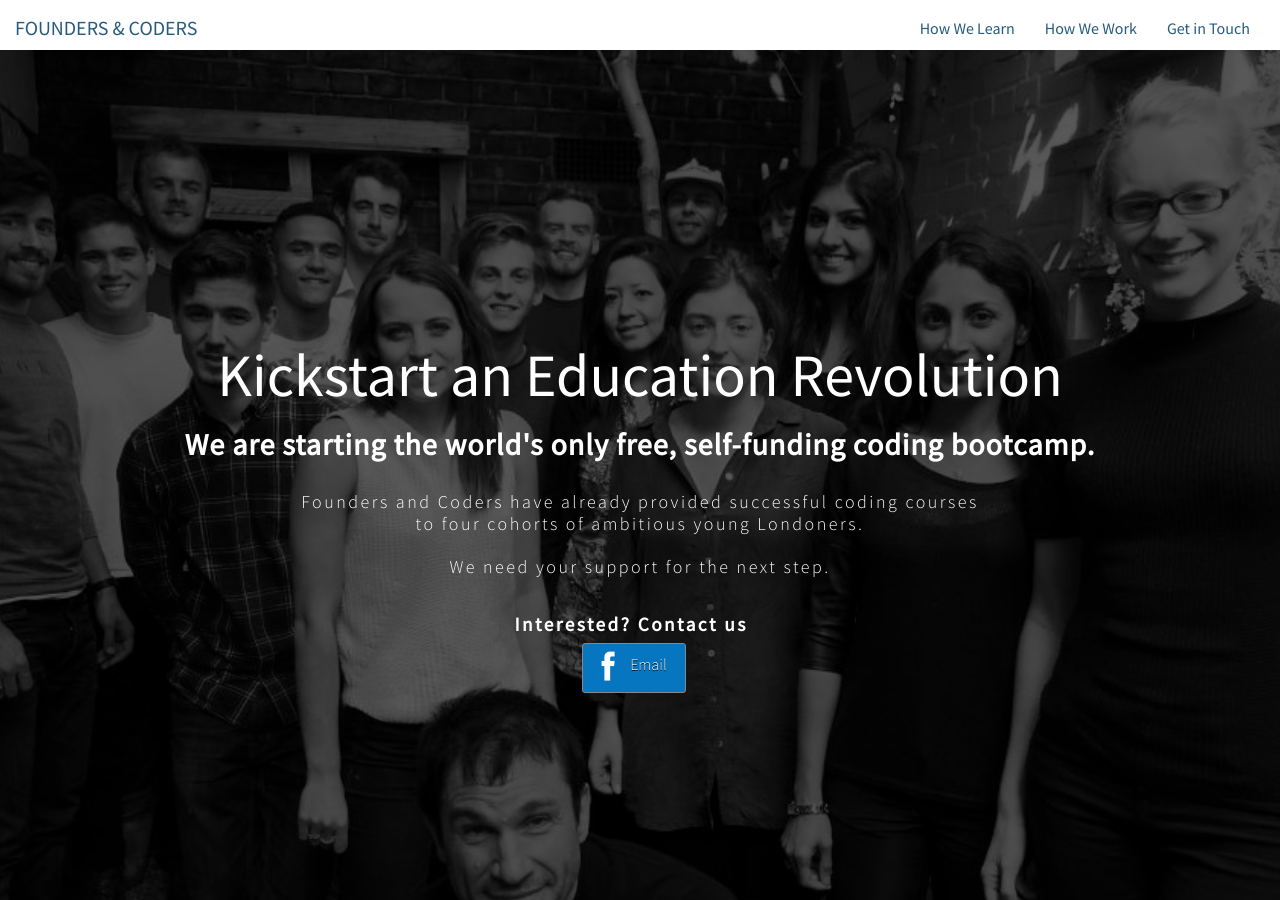
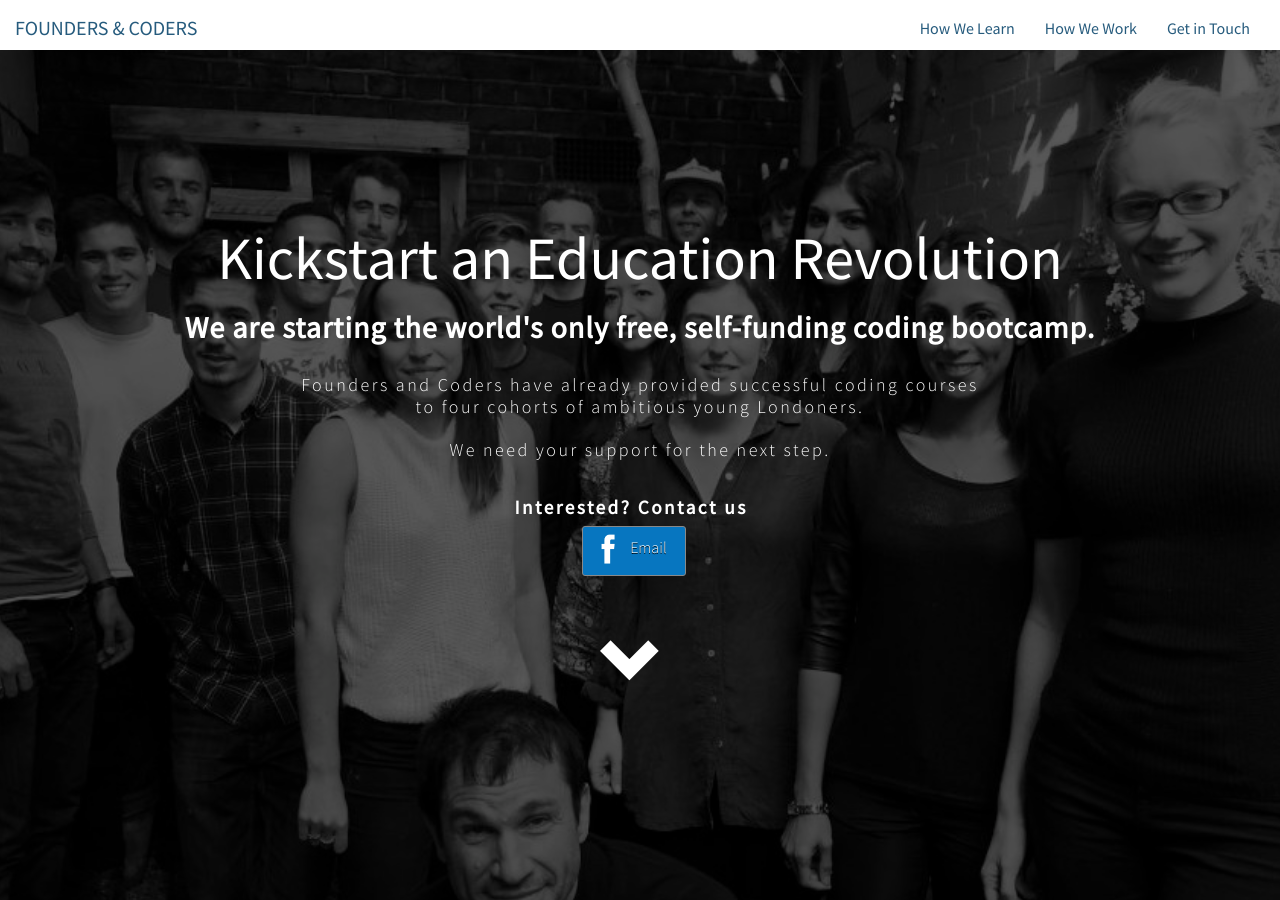
Before and after one commit to sofer/foundersandcoders, a Jekyll site: the page built from prerelease/index.html, in a window 1280 px wide and 900 px high. Built offline with Jekyll 4.4.1, drawn with Linux system fonts in a browser that asks for light colours; nearby versions of some CDN libraries.

Commit message:
added bouncing arrow

```diff
--- a/prerelease/css/main.css
+++ b/prerelease/css/main.css
@@ -217,7 +217,7 @@
   color: #70a83b;
 }
 .kickstarter .container {
-  padding-top: 38vh;
+  padding-top: 25vh;
   font-family: "Source Sans Pro", sans-serif;
   text-align: center;
   text-decoration: none;
@@ -307,6 +307,25 @@
 .kickstarter .container div div a #facebooklogo {
   height: 30px;
   margin-right: 15px;
+}
+.kickstarter .container .outer {
+  position: relative;
+  width: 100%;
+  top: 125px;
+  left: -40px;
+}
+.kickstarter .container .outer .bouncing {
+  position: absolute;
+  -webkit-animation-name: bounce;
+  -webkit-animation-iteration-count: infinite;
+  -webkit-animation-duration: 2s;
+  animation-name: bounce;
+  animation-iteration-count: infinite;
+  animation-duration: 2s;
+}
+.kickstarter .container .outer .bouncing .glyphicon {
+  color: #ffffff;
+  font-size: 5vw;
 }
 
 @media only screen and (max-device-width: 767px) {
--- a/prerelease/index.html
+++ b/prerelease/index.html
@@ -17,13 +17,19 @@
 				<p>Founders and Coders have already provided successful coding courses <br>to four cohorts of ambitious young Londoners.<br><br> We need your support for the next step.</p>
 				<div>
 					<div>
-						<p>Interested? Contact us</p><br><a target="_blank" href="http://www.linksomewhereplease.com"><button><img id="facebooklogo" src="/img/facebook.png">Email</button></a>
+						<p>Interested? Contact us</p><br><a href="mailto:contact@foundersandcoders.org"><button><img id="facebooklogo" src="/img/facebook.png">Email</button></a>
+					</div>
+				</div>
+				<div class="row outer">
+					<div class="bouncing">
+						<a href="#about" rel=""><span class="glyphicon glyphicon-chevron-down"></span></a>
 					</div>
 				</div>
 			</div>
 		</div>
 	</div>
 	<!-- LIST OF STUFF ABOUT US -->
+	<a name="about"></a>
 	<div class="about-list">
 		<div class="aboutlist_container container-fluid">
 			<div class="container container-fluid">
--- a/prerelease/js/script.js
+++ b/prerelease/js/script.js
@@ -36,4 +36,10 @@
 		$('#arrow9').toggleClass('glyphicon-chevron-down glyphicon-chevron-left');
 	});
 
+	$('a').click(function(){
+	    $('html, body').animate({
+	        scrollTop: $( $(this).attr('href') ).offset().top
+	    }, 1000);
+	    return false;
+	});
 });
```
Also changed, not shown: prerelease/css/main.scss (+20 -1 lines), 1 other file.
